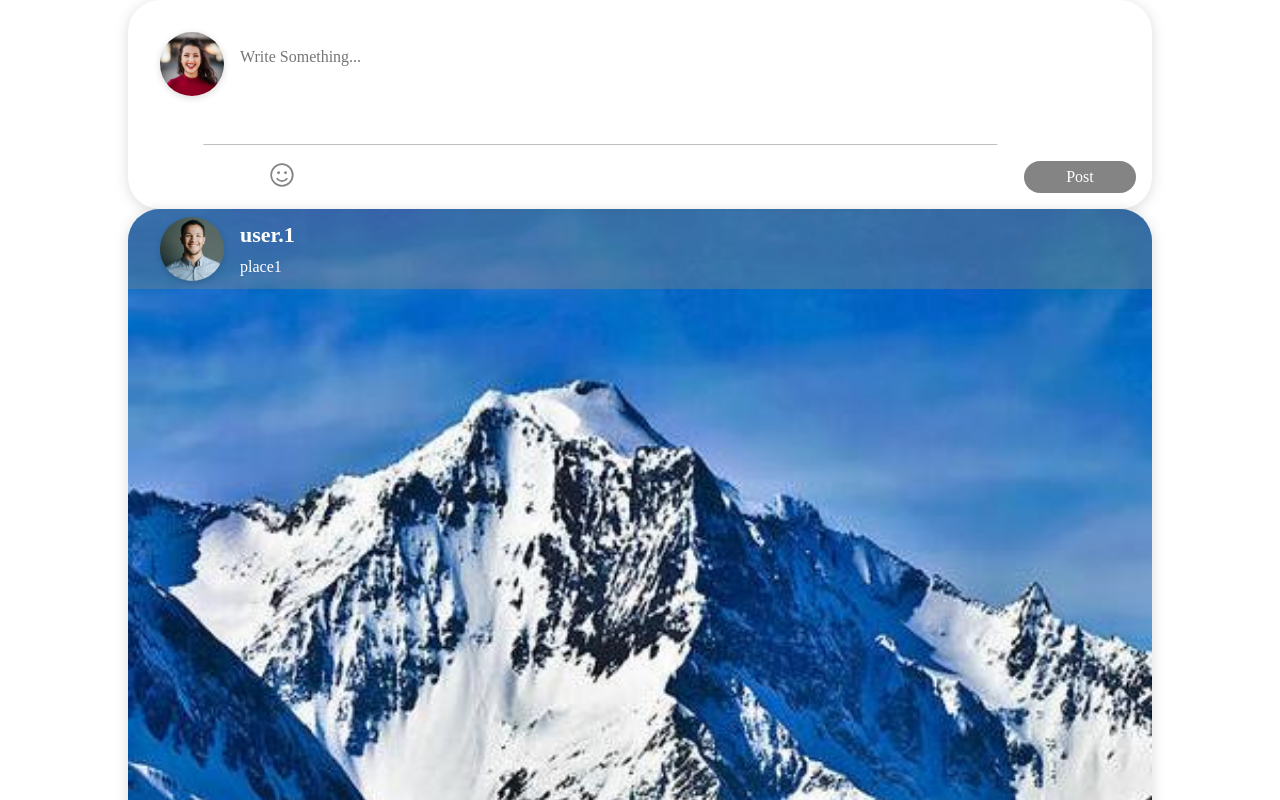
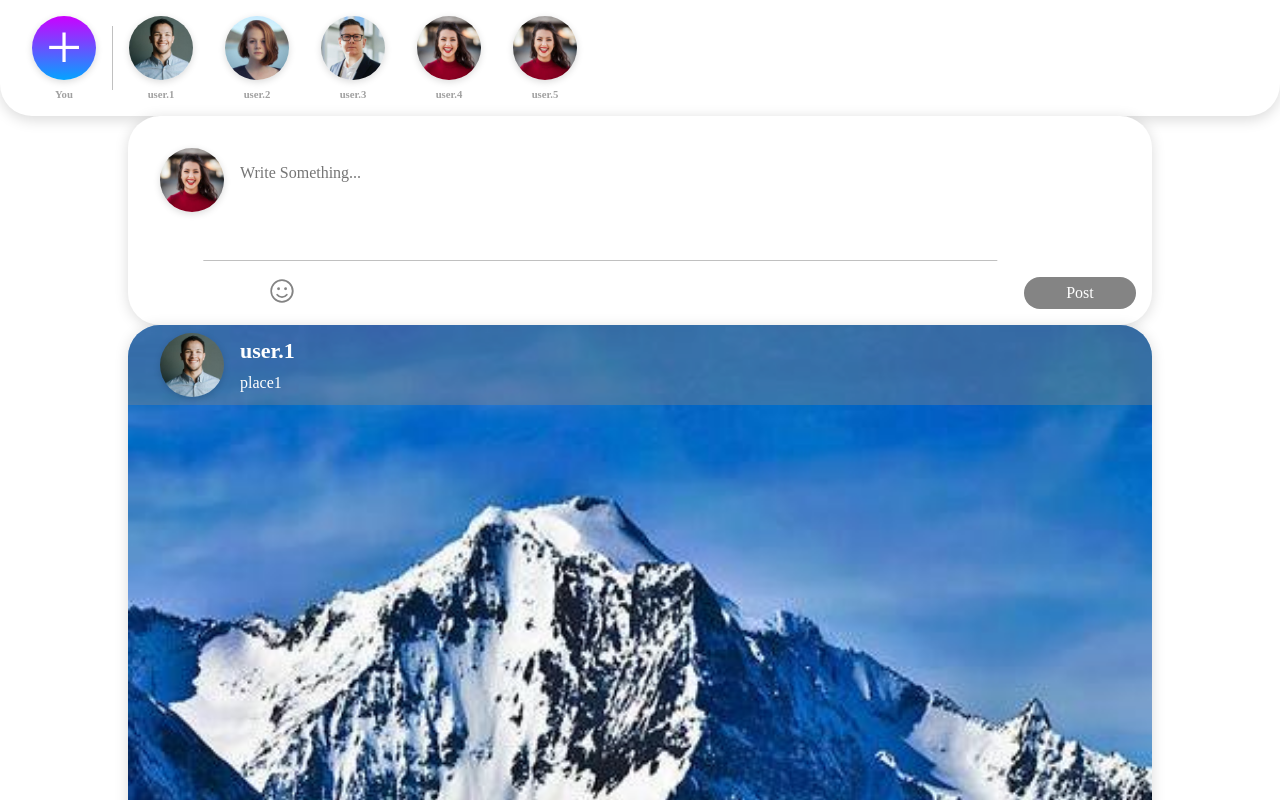
Before and after one commit to Navid079/SocialNetwork, a React (Create React App) app: page / in a window 1280 px wide. Shown: the top 800 px of the page. Built offline with nearby package versions, Linux system fonts and the light colour scheme; some icons are missing.

Commit message:
Story Bar component added

```diff
--- a/src/App.css
+++ b/src/App.css
@@ -8,6 +8,7 @@
   --clr-primary: #848484;
   --clr-primary-alpha: #84848466;
   --clr-secondary: #c0c0c0;
+  --clr-tertiary: #a1a1a1;
 
   --clr-white: white;
   --clr-black: black;
--- a/src/App.js
+++ b/src/App.js
@@ -3,10 +3,12 @@ import React from 'react';
 import './App.css';
 import NewPost from './components/NewPost/NewPost';
 import Post from './components/Post/Post';
+import StoryBar from './components/StoryBar/StoryBar';
 
 function App() {
   return (
     <div className='App'>
+      <StoryBar />
       <NewPost avatar={require('./assets/pp4.jpg')} />
       <Post
         avatar={require('./assets/pp1.jpg')}
--- /dev/null
+++ b/src/components/StoryBar/StoryBar.css
@@ -0,0 +1,63 @@
+.story {
+  display: flex;
+  padding: 1rem;
+  width: 100%;
+  overflow-x: scroll;
+  border-bottom-left-radius: 2rem;
+  border-bottom-right-radius: 2rem;
+  box-shadow: 0 4px 14px #00000025;
+}
+
+.story::-webkit-scrollbar {
+  display: none;
+}
+
+.story {
+  -ms-overflow-style: none;
+  scrollbar-width: none;
+}
+
+.story__user {
+  display: flex;
+  flex-direction: column;
+  justify-content: center;
+  align-items: center;
+  margin: 0 1rem;
+}
+
+.story__avatar-container {
+  width: 4rem;
+  height: 4rem;
+  border-radius: 4rem;
+  box-shadow: 0 2px 7px #00000025;
+}
+
+.story__avatar {
+  width: 100%;
+  height: 100%;
+  display: block;
+  border-radius: inherit;
+}
+
+.story__user-avatar {
+  background-image: linear-gradient(180deg, #cc00ff, #03a4ff);
+  display: flex;
+  justify-content: center;
+  align-items: center;
+  font-size: 4rem;
+  color: var(--clr-white);
+}
+
+.story__username {
+  margin-top: 0.5rem;
+  color: var(--clr-tertiary);
+}
+
+.story__v-splitter {
+  width: 1px;
+  height: 4rem;
+  justify-self: center;
+  align-self: center;
+  flex-shrink: 0;
+  background-color: var(--clr-secondary);
+}
--- /dev/null
+++ b/src/components/StoryBar/StoryBar.js
@@ -0,0 +1,64 @@
+import React from 'react';
+
+import './StoryBar.css';
+
+const StoryBar = () => {
+  return (
+    <div className='story'>
+      <div className='story__user'>
+        <div className='story__avatar-container'>
+          <span className='story__avatar story__user-avatar'>+</span>
+        </div>
+        <h6 className='story__username'>You</h6>
+      </div>
+      <div className='story__v-splitter' />
+      <div className='story__user'>
+        <div className='story__avatar-container'>
+          <img
+            className='story__avatar'
+            src={require('../../assets/pp1.jpg')}
+          />
+        </div>
+        <h6 className='story__username'>user.1</h6>
+      </div>
+      <div className='story__user'>
+        <div className='story__avatar-container'>
+          <img
+            className='story__avatar'
+            src={require('../../assets/pp2.jpg')}
+          />
+        </div>
+        <h6 className='story__username'>user.2</h6>
+      </div>
+      <div className='story__user'>
+        <div className='story__avatar-container'>
+          <img
+            className='story__avatar'
+            src={require('../../assets/pp3.jpg')}
+          />
+        </div>
+        <h6 className='story__username'>user.3</h6>
+      </div>
+      <div className='story__user'>
+        <div className='story__avatar-container'>
+          <img
+            className='story__avatar'
+            src={require('../../assets/pp4.jpg')}
+          />
+        </div>
+        <h6 className='story__username'>user.4</h6>
+      </div>
+      <div className='story__user'>
+        <div className='story__avatar-container'>
+          <img
+            className='story__avatar'
+            src={require('../../assets/pp4.jpg')}
+          />
+        </div>
+        <h6 className='story__username'>user.5</h6>
+      </div>
+    </div>
+  );
+};
+
+export default StoryBar;
```
